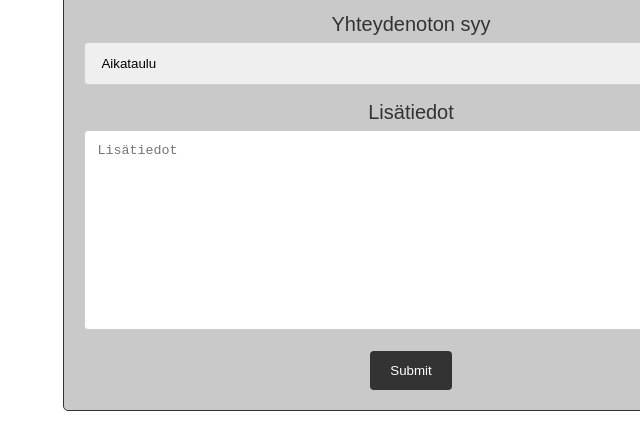
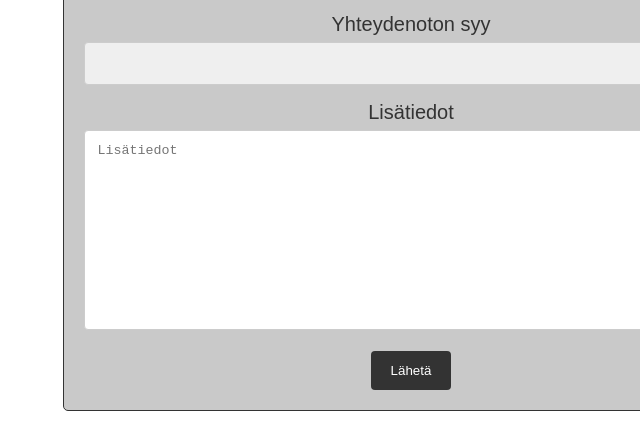
Before and after one commit to Valkean/Valkean.github.io, a plain HTML site: page Otayhteytta.html in a window 1280 px wide. Shown: the part 788-1228 px from the top of the page, 229-869 px from the left. Drawn offline with Linux system fonts and the light colour scheme.

Commit message:
Add files via upload

```diff
--- a/CSSharjoitus.css
+++ b/CSSharjoitus.css
@@ -109,8 +109,6 @@ ul {
 
 }
 
-
-
 .lead {
     font-size: 30px;
 }
--- a/Otayhteytta.html
+++ b/Otayhteytta.html
@@ -41,6 +41,7 @@
 
               <label for="country">Yhteydenoton syy</label>
               <select id="country" name="country">
+                <option value="canada"></option>
                 <option value="canada">Aikataulu</option>
                 <option value="usa">Laskutus</option>
                 <option value="australia">Tilauksen peruutus</option>
@@ -50,7 +51,7 @@
               <label for="subject">Lisätiedot</label>
               <textarea id="subject" name="subject" placeholder="Lisätiedot" style="height:200px"></textarea>
 
-              <input type="submit" value="Submit">
+              <input type="submit" value="Lähetä">
 
             </form>
           </div>
```
Also changed, not shown: Omattietoni.html (+1 -1 lines).
